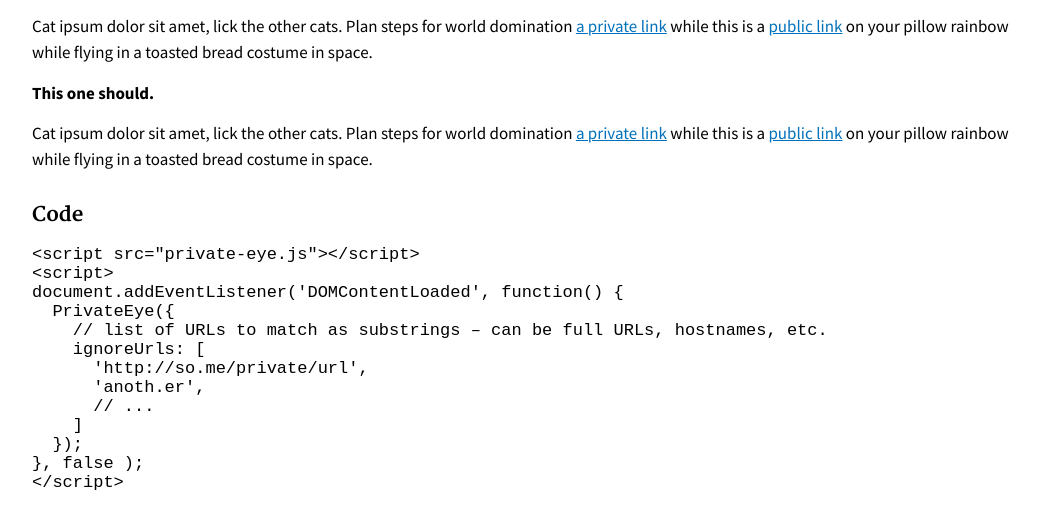
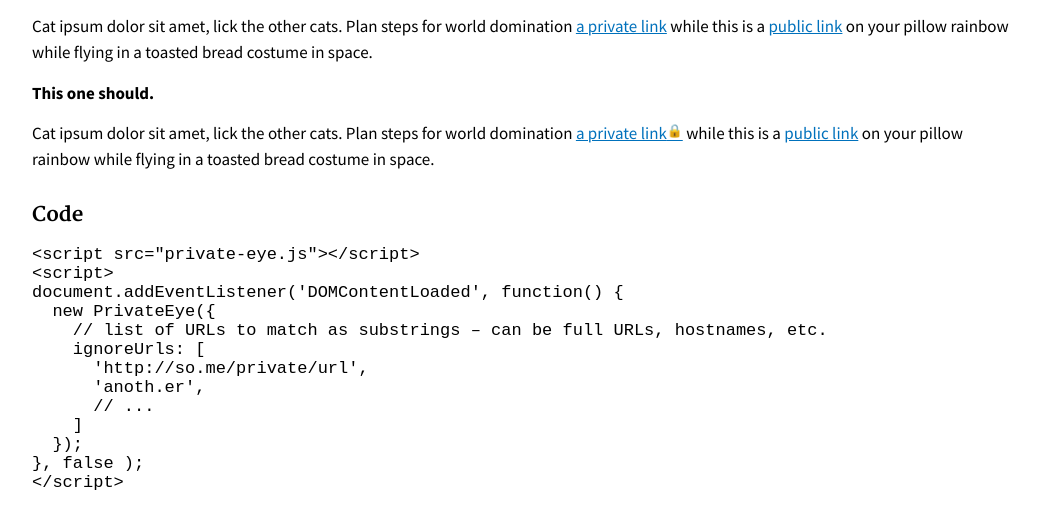
Before and after one commit to 18F/private-eye, a website: page index.html in a window 1280 px wide. Shown: the part 699-1227 px from the top of the page, without its empty margins (118-1158 px from the left). Drawn offline with Linux system fonts and the light colour scheme.

Commit message:
Cleanup the demo.

```diff
--- a/index.html
+++ b/index.html
@@ -26,7 +26,7 @@
 &lt;script src="private-eye.js">&lt;/script&gt;
 &lt;script&gt;
 document.addEventListener('DOMContentLoaded', function() {
-  PrivateEye({
+  new PrivateEye({
     // list of URLs to match as substrings – can be full URLs, hostnames, etc.
     ignoreUrls: [
       'http://so.me/private/url',
--- a/private-eye.js
+++ b/private-eye.js
@@ -14,7 +14,7 @@
   }
 
   var PrivateEye = function(opts) {
-    if (this instanceof PrivateEye) {
+    if (!(this instanceof PrivateEye)) {
       return new PrivateEye(opts);
     }
 
@@ -36,6 +36,8 @@
   };
 
   PrivateEye.prototype.checkLinks = function() {
+    var self = this;
+
     this.opts.ignoreUrls.forEach(function(url) {
       var hrefValue;
       var titleValue;
@@ -46,10 +48,10 @@
         hrefValue = url.url;
       } else {
         hrefValue = url;
-        titleValue = defaultMessage;
+        titleValue = self.defaultMessage;
       }
 
-      var wrapper = (opts.wrapper && typeof opts.wrapper === 'string') ? opts.wrapper + ' ' : '';
+      var wrapper = (self.opts.wrapper && typeof self.opts.wrapper === 'string') ? self.opts.wrapper + ' ' : '';
       var anchors = document.querySelectorAll(wrapper + 'a[href*="' + hrefValue + '"]');
 
       Array.prototype.forEach.call(anchors, function(anchor) {
```
